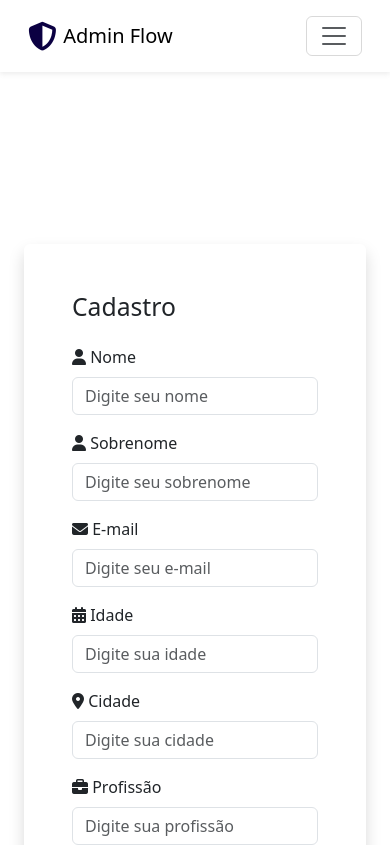
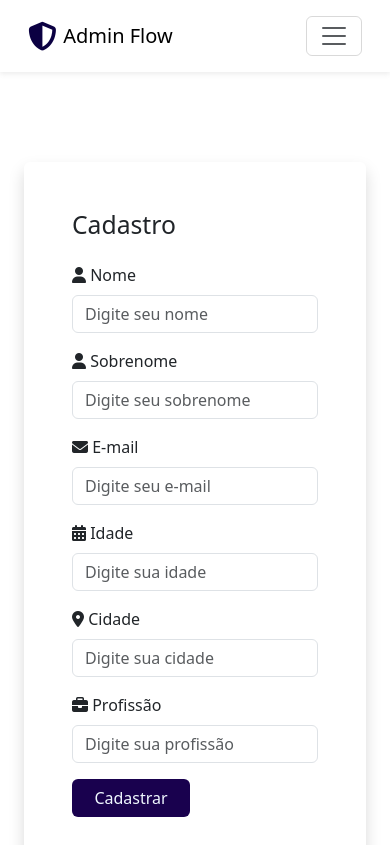
Before and after one commit to daniel-portela/admin-flow, an Angular app: page /auth/cadastro in a window 390 px wide. Shown: the top 845 px of the page. Built offline with nearby package versions, Linux system fonts and the light colour scheme.

Commit message:
Correção de padding e height da tela de cadastro

```diff
--- a/src/app/auth/cadastro/cadastro.component.scss
+++ b/src/app/auth/cadastro/cadastro.component.scss
@@ -10,9 +10,9 @@
 
 @media (max-width: 576px) {
   .cadastro-container {
-    min-height: 140vh;
-    padding-top: 9rem;
-    padding-bottom: 4rem;
+    min-height: 130vh;
+    padding-top: 8rem;
+    padding-bottom: 8rem;
   }
 }
 
```
